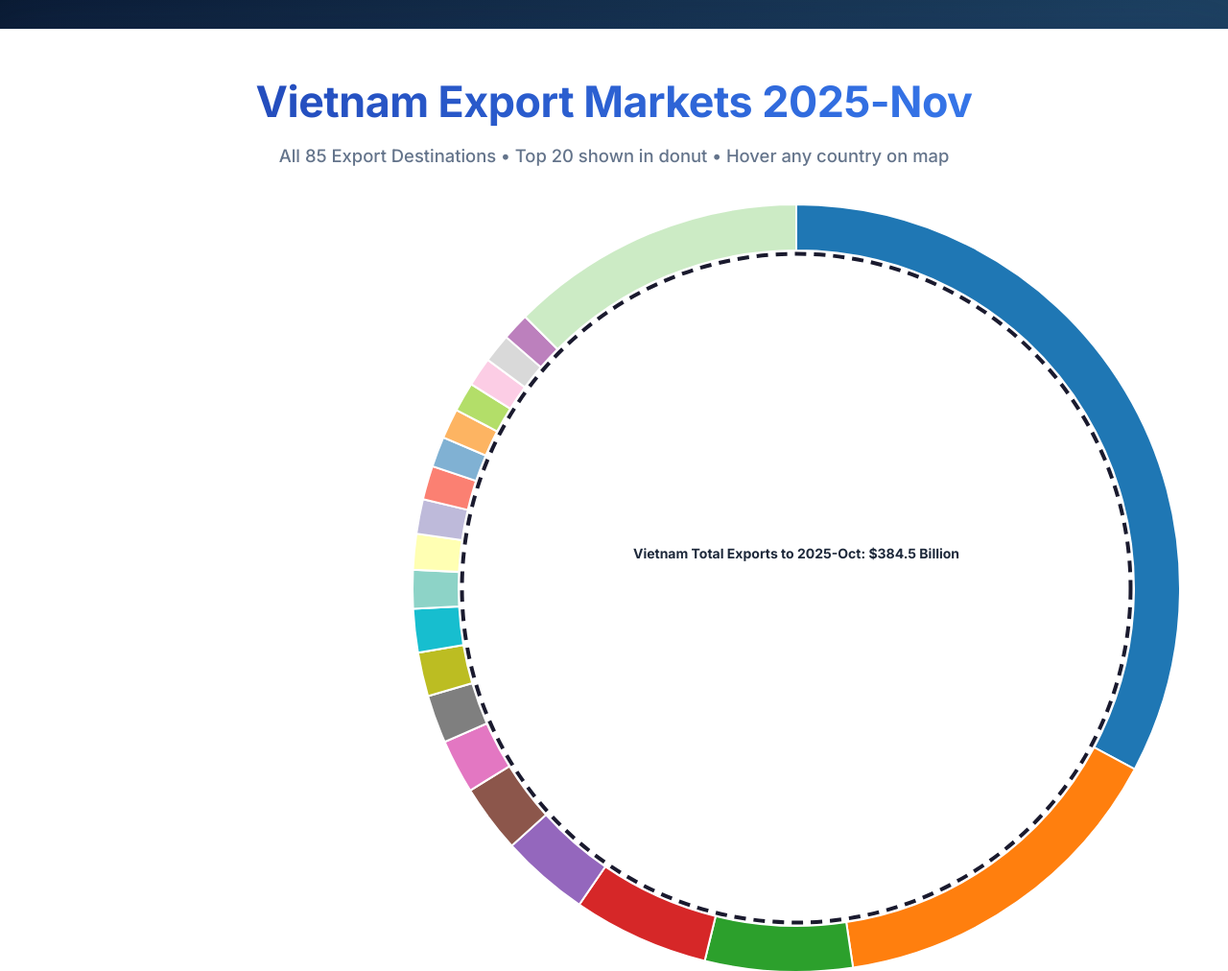
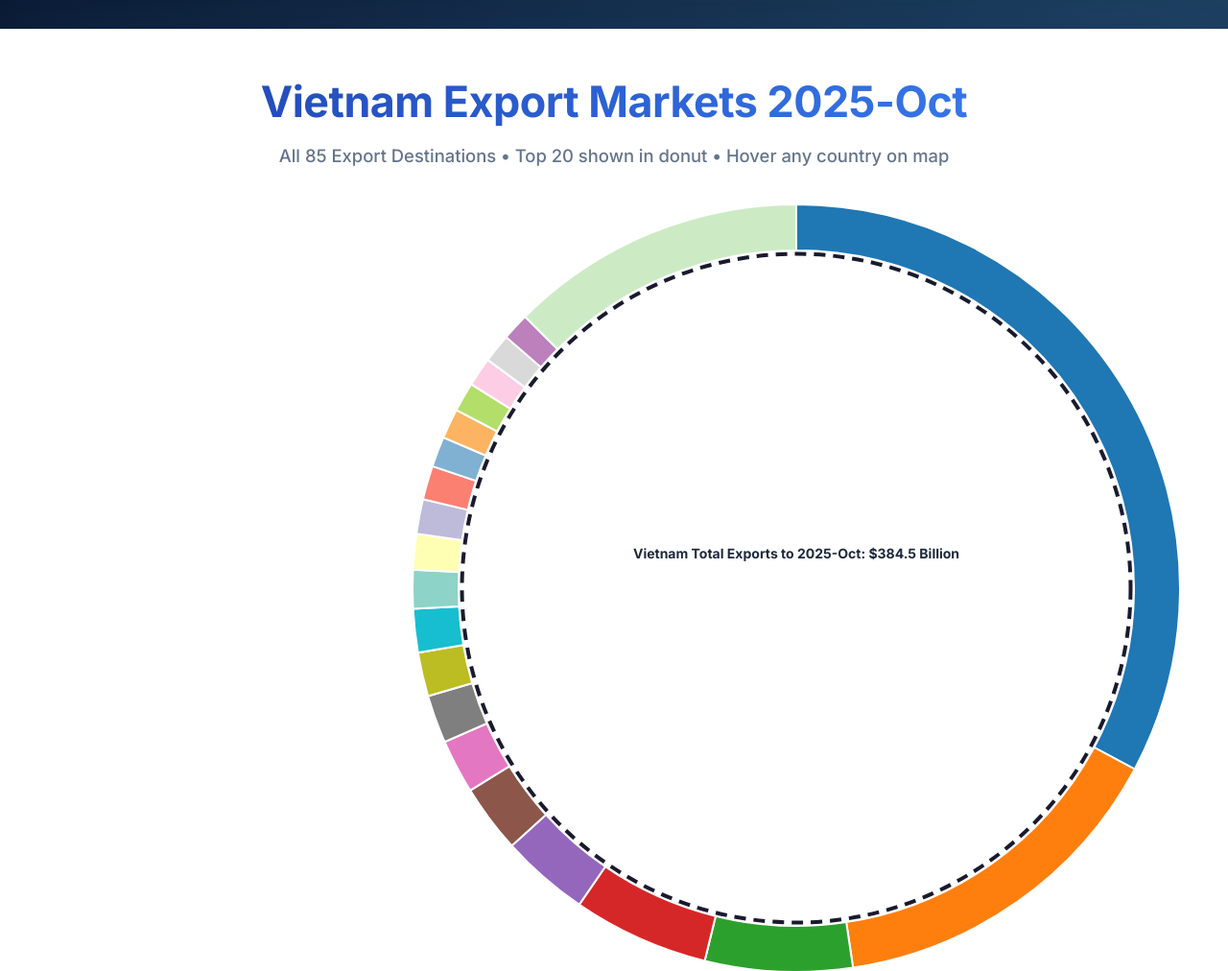
Before and after one commit to ponchi1102/vnexport_top20_2025oct, a plain HTML site: page vnexport2025Oct.html in a window 1280 px wide. Shown: the top 1012 px of the page at 96% size. Drawn offline with nearby package versions, Linux system fonts and the light colour scheme; no server answers.

```diff
--- a/vnexport2025Oct.html
+++ b/vnexport2025Oct.html
@@ -95,7 +95,7 @@
 </head>
 <body>
     <div class="chart-container">
-        <h1>Vietnam Export Markets 2025-Nov</h1>
+        <h1>Vietnam Export Markets 2025-Oct</h1>
         <p class="subtitle">All 85 Export Destinations • Top 20 shown in donut • Hover any country on map</p>
         <div id="donut-chart"></div>
     </div>
@@ -449,4 +449,5 @@
                 .style("fill", "#1e293b"));
     </script>
 </body>
+
 </html>
```
